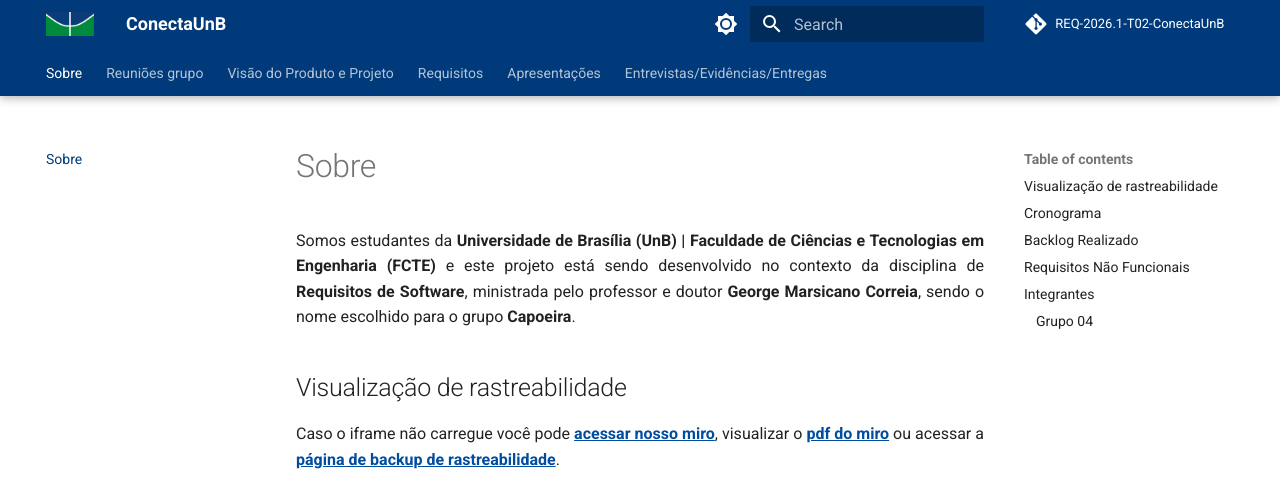
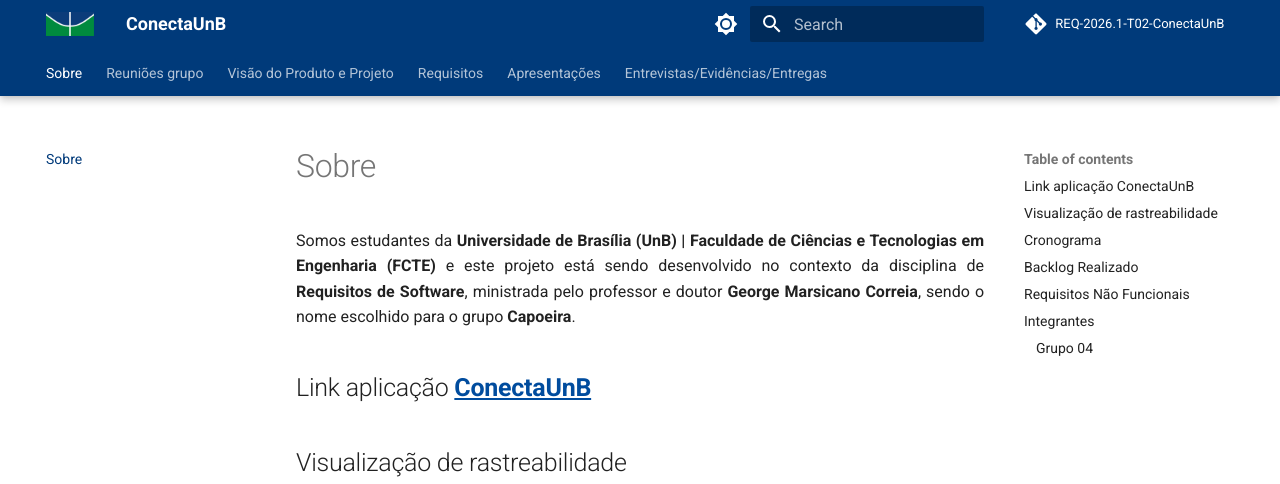
Before and after one commit to mdsreq-fga-unb/REQ-2026.1-T02-ConectaUnB, an MkDocs documentation site: the page built from docs/index.md, in a window 1280 px wide and 900 px high, cut to the strip 0-484 px from the top of the window. Built offline with MkDocs 1.6.1 and Material for MkDocs 9.7.7, drawn with Linux system fonts in a browser that asks for light colours; comment, search, counter and statistics services are not loaded.

Commit message:
docs: coloca link da aplicação no pages

```diff
--- a/docs/index.md
+++ b/docs/index.md
@@ -1,5 +1,7 @@
 
 Somos estudantes da **Universidade de Brasília (UnB) | Faculdade de Ciências e Tecnologias em Engenharia (FCTE)** e este projeto está sendo desenvolvido no contexto da disciplina de **Requisitos de Software**, ministrada pelo professor e doutor **George Marsicano Correia**, sendo o nome escolhido para o grupo **Capoeira**.
+
+## Link aplicação [ConectaUnB](https://conectaunb.app/conecta/feed)
 
 ## Visualização de rastreabilidade
 Caso o iframe não carregue você pode [acessar nosso miro](https://miro.com/app/board/uXjVHTrU614=/?share_link_id=361857912339), visualizar o [pdf do miro](https://drive.google.com/file/d/1kBZ7op6atCi08PjgWoICVVxFz5fD078_/view?usp=sharing) ou acessar a [página de backup de rastreabilidade](assets/rastreabilidade/rastreabilidade).
```
